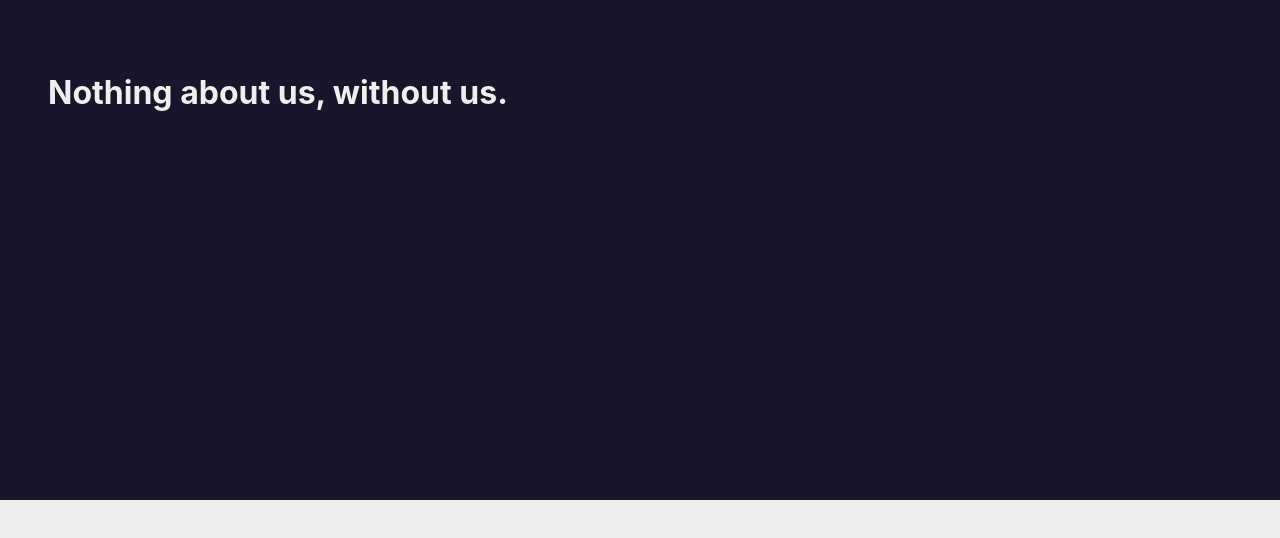
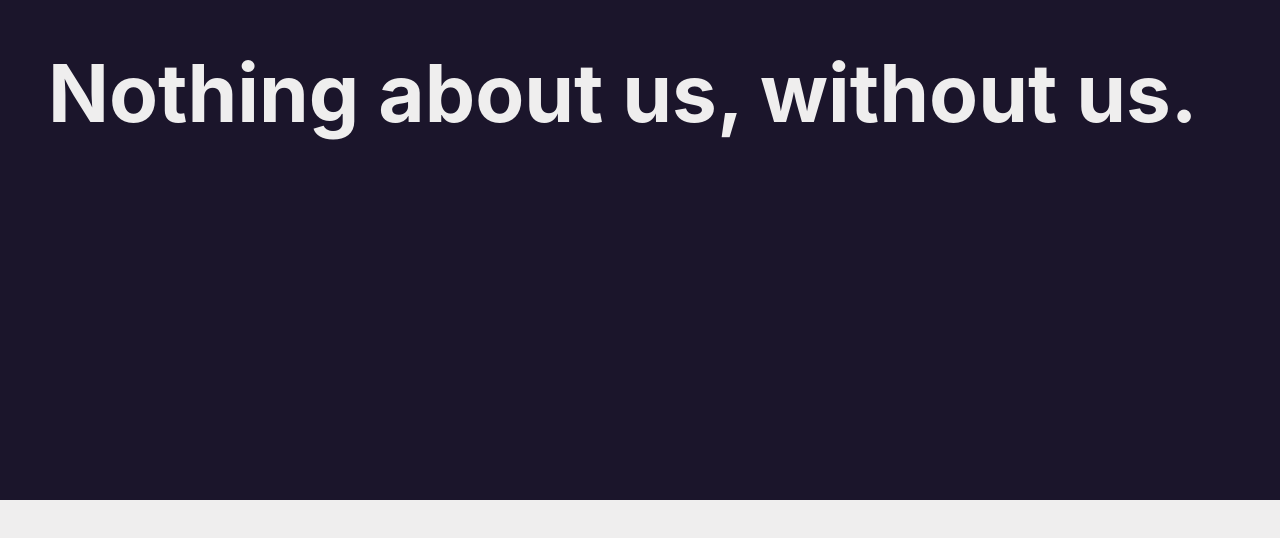
Before and after one commit to chk904904/bgea-project, a React (Create React App) app: page / in a window 1280 px wide. Shown: the part 316-854 px from the top of the page. Built offline with nearby package versions, Linux system fonts and the light colour scheme.

Commit message:
added basic spring animations to Slogan.js

```diff
--- a/package.json
+++ b/package.json
@@ -11,7 +11,8 @@
     "@testing-library/user-event": "^7.1.2",
     "react": "^16.13.1",
     "react-dom": "^16.13.1",
-    "react-scripts": "3.4.3"
+    "react-scripts": "3.4.3",
+    "react-spring": "^8.0.27"
   },
   "scripts": {
     "start": "react-scripts start",
--- a/src/components/Slogan.js
+++ b/src/components/Slogan.js
@@ -1,9 +1,12 @@
 import React from 'react';
+import { useSpring, animated } from 'react-spring';
 
 export default function Slogan() {
+  const props = useSpring({ opacity: 1, from: { opacity: 0 }, config: { duration: 5000 } });
   return (
-    <div
+    <animated.div
       style={{
+        ...props,
         height: '90vh',
         margin: 0,
         display: 'flex',
@@ -13,6 +16,6 @@ export default function Slogan() {
       }}
     >
       <h1>Nothing about us, without us.</h1>
-    </div>
+    </animated.div>
   );
 }
--- a/src/index.css
+++ b/src/index.css
@@ -11,3 +11,7 @@ body {
 code {
   font-family: source-code-pro, Menlo, Monaco, Consolas, 'Courier New', monospace;
 }
+
+h1 {
+  font-size: 5rem;
+}
```
Also changed, not shown: 2 other files (tests, documents, lock files or other folders).
